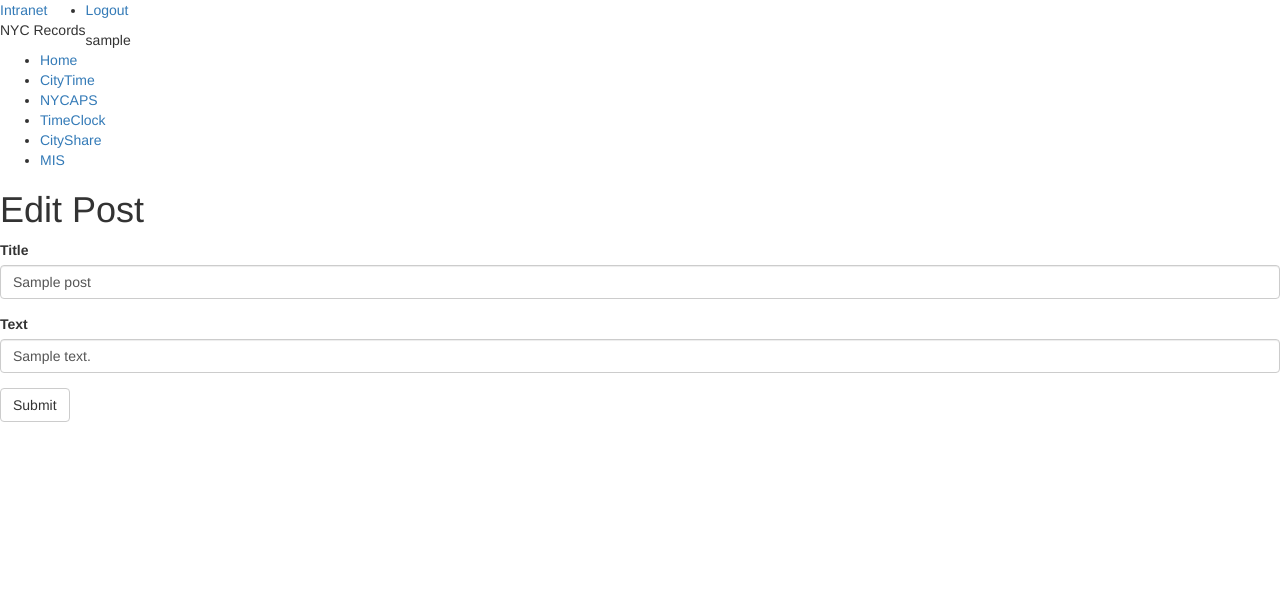
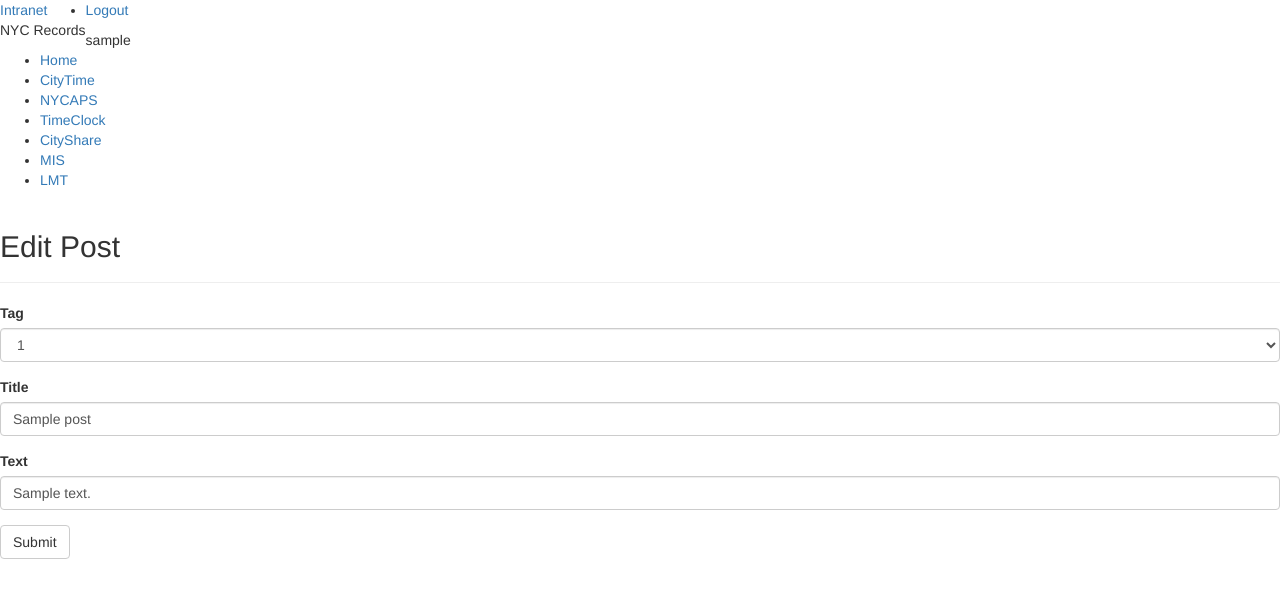
Before and after one commit to BrandonTang/intranet, a Flask app: page /edit/1 in a window 1280 px wide. Shown: the top 598 px of the page. Run offline with Flask 2, Linux system fonts and the light colour scheme; a user stored in the database is signed in; tables that the repository leaves empty hold one stand-in row (values such as "Sample post"); some libraries are stand-ins or nearby versions.

Commit message:
Added Post Tags

```diff
--- a/app/main/forms.py
+++ b/app/main/forms.py
@@ -1,9 +1,10 @@
 from flask.ext.wtf import Form
-from wtforms import StringField, SubmitField
+from wtforms import StringField, SubmitField, SelectField
 from wtforms.validators import Required
 from flask.ext.pagedown.fields import PageDownField
 
 class PostForm(Form):
+    tag = SelectField('Tag', choices=[('1', '1'), ('2', '2'), ('3', '3'), ('4', '4'), ('5', '5'), ('6', '6')])
     title = StringField('Title', validators=[Required()])
     text = PageDownField('Text', validators=[Required()])
     submit = SubmitField('Submit')
--- a/app/main/views.py
+++ b/app/main/views.py
@@ -6,12 +6,13 @@ from .forms import PostForm, DeleteForm
 from .. import db
 from ..models import Role, User, Post, Permission
 from datetime import datetime
+import markdown2
 
 @main.route('/', methods=['GET', 'POST'])
 def index():
     form = PostForm()
     if form.validate_on_submit():
-        post = Post(title=form.title.data, text=form.text.data, time=datetime.now(), author=current_user._get_current_object())
+        post = Post(tag=form.tag.data, title=form.title.data, text=form.text.data, time=datetime.now(), author=current_user._get_current_object())
         db.session.add(post)
         return redirect(url_for('.index'))
         db.session.commit()
@@ -27,7 +28,7 @@ def newpost():
     if form.validate_on_submit():
         post = Post.query.filter_by(text=form.text.data).first()
         if post is None:
-            post = Post(title = form.title.data, text = form.text.data, time = datetime.now(), author=current_user._get_current_object())
+            post = Post(tag=form.tag.data, title=form.title.data, text=form.text.data, time=datetime.now(), author=current_user._get_current_object())
             db.session.add(post)
             db.session.commit()
         return redirect(url_for('.index'))
@@ -46,11 +47,13 @@ def edit(id):
         abort(403)
     form = PostForm()
     if form.validate_on_submit():
+        post.tag = form.tag.data
         post.title = form.title.data
         post.text = form.text.data
         db.session.add(post)
         flash('The post has been updated.')
         return redirect(url_for('.post', id=post.id))
+    form.tag.data = post.tag
     form.title.data = post.title
     form.text.data = post.text
     return render_template('edit_post.html', form=form)
@@ -69,22 +72,20 @@ def delete(id):
         return redirect(url_for('.index'))
     return render_template('delete_post.html', form=form)
 
-@main.route('/citytime')
-def citytime():
-    return render_template('citytime.html')
-
-@main.route('/nycaps')
-def nycaps():
-    return render_template('nycaps.html')
-
-@main.route('/recordstimeclock')
-def recordstimeclock():
-    return render_template('records_timeclock.html')
-
-@main.route('/cityshare')
-def cityshare():
-    return render_template('cityshare.html')
+@main.route('/tag/<string:tag>', methods=['GET', 'POST'])
+def tag(tag):
+    post = Post.query.all()
+    print post
+    for posts in Post.query.all():
+        print posts.tag, tag
+        if posts.tag != tag:
+            post.remove(posts)
+    return render_template('tagged_posts.html', posts=post)
 
 @main.route('/mis')
 def mis():
     return render_template('mis.html')
+
+@main.route('/lmt')
+def lmt():
+    return render_template('lmt.html')
--- a/app/models.py
+++ b/app/models.py
@@ -87,14 +87,15 @@ login_manager.anonymous_user = AnonymousUser
 class Post(db.Model):
     __tablename__ = 'posts'
     id = db.Column(db.Integer, primary_key=True)
+    tag = db.Column(db.String(64))
     title = db.Column(db.String(64), unique=True)
-    text = db.Column(db.String(1024), unique=True)
+    text = db.Column(db.String(500), unique=True)
     time = db.Column(db.DateTime)
     author_id = db.Column(db.Integer, db.ForeignKey('users.id'))
     text_html = db.Column(db.Text)
 
     def __repr__(self):
-        return '<Post %r><Post %r><Post %r>' % (self.title, self.text, self.time)
+        return '<Post %r><Post %r>' % (self.tag, self.title)
 
     @staticmethod
     def on_changed_text(target, value, oldvalue, initiator):
--- a/app/templates/_posts.html
+++ b/app/templates/_posts.html
@@ -7,12 +7,15 @@
     {% if post.text_html %}
         {{ post.text_html | safe }}
     {% else %}
-        {{ post.text }}
+        {{ markdown2.markdown(post.text) }}
     {% endif %}
     </h5>
     <div class="post-footer">
         <a href="{{ url_for('.post', id=post.id) }}">
             <span class="label label-default">Permalink</span>
+        </a>
+        <a href="{{ url_for('.tag', tag=post.tag) }}">
+            <span class="label label-primary">{{ post.tag }}</span>
         </a>
         {% if current_user == post.author %}
             <a href="{{ url_for('.edit', id=post.id) }}">
--- a/app/templates/auth/register.html
+++ b/app/templates/auth/register.html
@@ -4,8 +4,10 @@
 {% block title %}Register{% endblock %}
 
 {% block page_content %}
-<div class="section">
-    <h1>Register</h1>
+<div class="page-header">
+    <h2>Register</h2>
+</div>
+<div id="page-body">
     {{ wtf.quick_form(form) }}
 </div>
 </div>
--- a/app/templates/base.html
+++ b/app/templates/base.html
@@ -36,11 +36,12 @@
 <div class="aside">
     <ul class="menu">
         <li><a href="{{ url_for('main.index') }}">Home</a></li>
-        <li><a href="{{ url_for('main.citytime') }}">CityTime</a></li>
-        <li><a href="{{ url_for('main.nycaps') }}">NYCAPS</a></li>
-        <li><a href="{{ url_for('main.recordstimeclock') }}">TimeClock</a></li>
-        <li><a href="{{ url_for('main.cityshare') }}">CityShare</a></li>
+        <li><a href="http://cshr-prd-web.nycnet/portal/site/cityshare/menuitem.2598614c2c8f079248f21af9e05789a0/">CityTime</a></li>
+        <li><a href="https://hrb.nycaps.nycnet/">NYCAPS</a></li>
+        <li><a href="https://prod.citytime.nycnet/">TimeClock</a></li>
+        <li><a href="http://cityshare.nycnet/portal/site/cityshare/?front_door=true">CityShare</a></li>
         <li><a href="{{ url_for('main.mis') }}">MIS</a></li>
+        <li><a href="{{ url_for('main.lmt') }}">LMT</a></li>
     </ul>
 </div>
 {% endblock %}
--- a/app/templates/edit_post.html
+++ b/app/templates/edit_post.html
@@ -4,10 +4,10 @@
 {% block title %}Edit Post{% endblock %}
 
 {% block page_content %}
-<div id="page-header">
-    <h1>Edit Post</h1>
+<div class="page-header">
+    <h2>Edit Post</h2>
 </div>
-<div>
+<div id="page-body">
     {{ wtf.quick_form(form) }}
 </div>
 {% endblock %}
```
Also changed, not shown: 4 other files.
